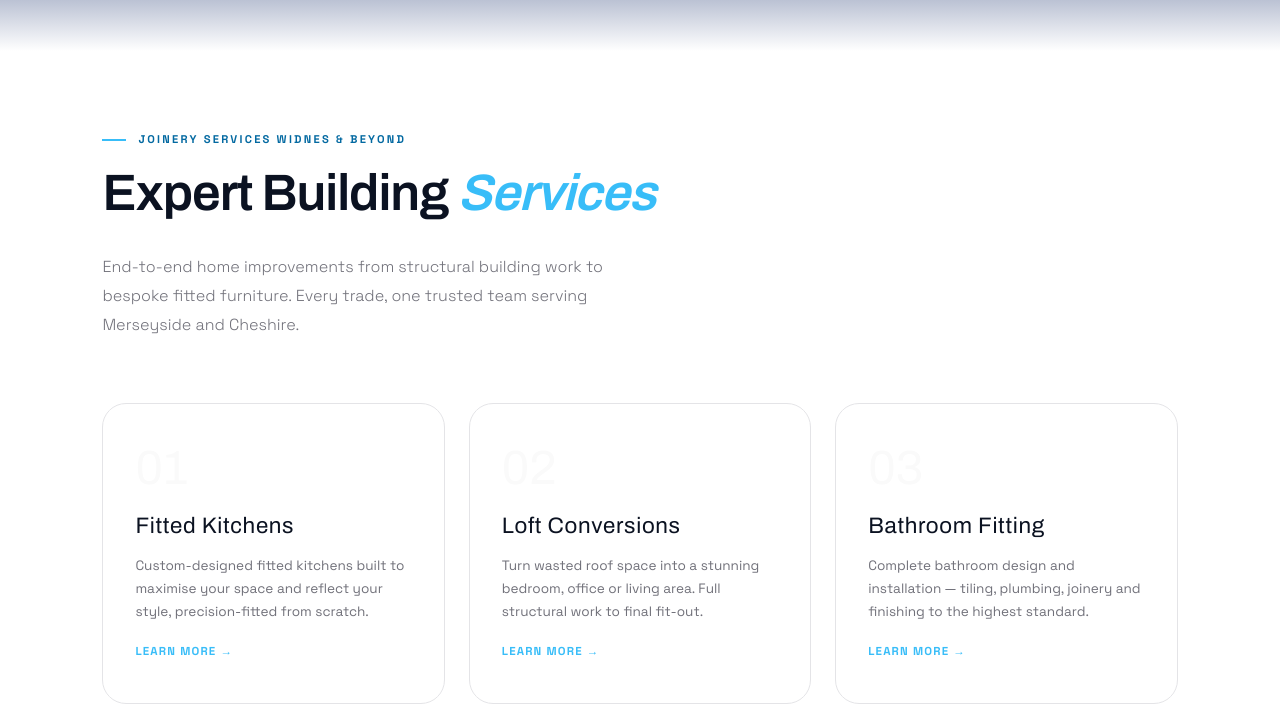
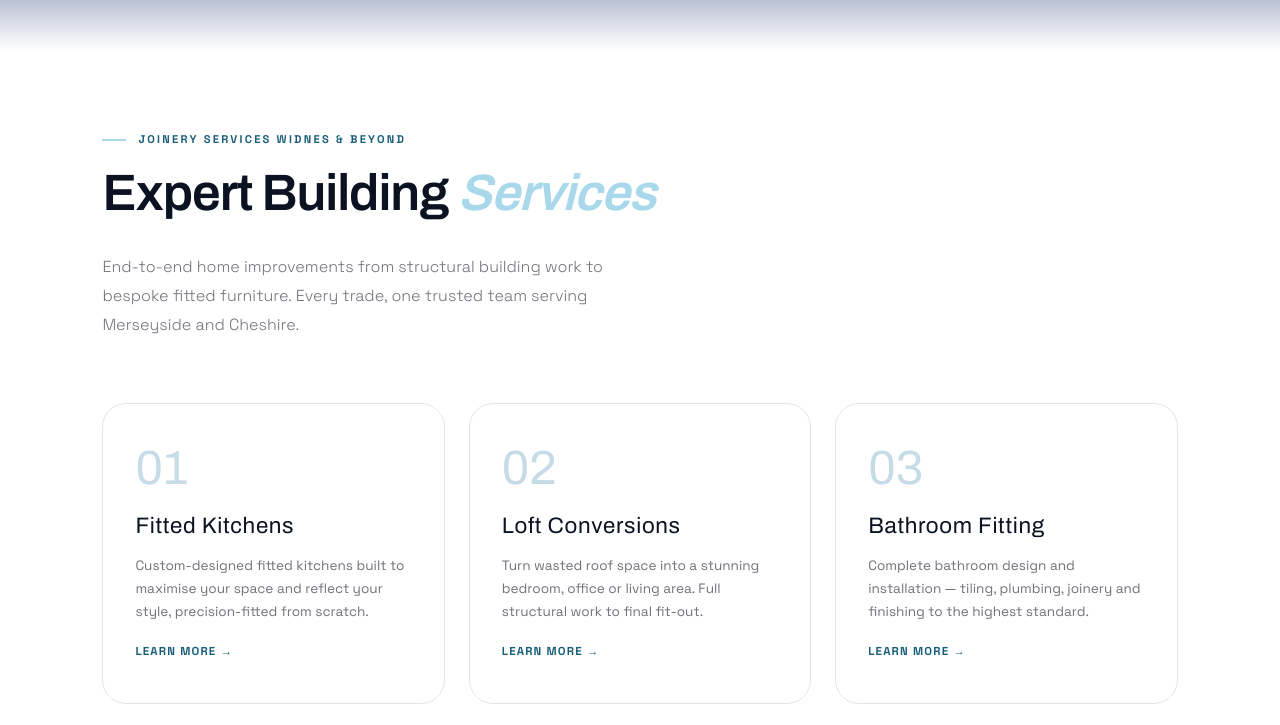
Before and after one commit to dazzae2008-del/eb-joinery, a website: page index.html in a window 1280 px wide. Shown: the part 820-1545 px from the top of the page. Drawn offline with Linux system fonts and the light colour scheme.

Commit message:
UI: Pastel blue rebrand — softer accent palette + text visibility fixes

```diff
--- a/style.css
+++ b/style.css
@@ -19,12 +19,14 @@
   --grey-mid: #e4e4e7;
   --grey-dark: #71717a;
 
-  --accent: #38bdf8;
-  /* High-contrast vibrant accent for dark backgrounds */
-  --accent-on-light: #0369a1;
-  /* Darker accent for on-light usage — contrast 5.9:1 on white */
-  --accent-dark: #0284c7;
-  --accent-light: #bae6fd;
+  --accent: #a8d8ea;
+  /* Soft pastel blue — for use on dark/navy backgrounds (hero, footer, badges) */
+  --accent-on-light: #1a5f7a;
+  /* Deep teal for text on white/light grey — contrast 5.8:1 on white */
+  --accent-dark: #1a7fa0;
+  /* Mid teal for interactive elements on light backgrounds */
+  --accent-light: #daeef6;
+  /* Very soft pastel wash for backgrounds/tints */
 
   --font-display: 'Archivo', sans-serif;
   --font-serif: 'Archivo', sans-serif;
@@ -127,7 +129,7 @@ nav {
 }
 
 .nav-logo span {
-  color: var(--accent);
+  color: var(--accent-on-light);
 }
 
 .nav-links {
@@ -271,7 +273,7 @@ main.hero-main {
   left: 0;
   width: 100%;
   height: 3px;
-  background: linear-gradient(90deg, var(--accent) 0%, #38bdf8 100%);
+  background: linear-gradient(90deg, var(--accent) 0%, var(--accent-dark) 100%);
 }
 
 .page-hero-eyebrow {
@@ -640,7 +642,7 @@ section {
 .service-number {
   font-family: var(--font-display);
   font-size: 3rem;
-  color: var(--grey-light);
+  color: #c5dce6;
   line-height: 1;
   margin-bottom: 1rem;
   transition: color 0.3s;
@@ -671,7 +673,7 @@ section {
   font-weight: 700;
   letter-spacing: 0.1em;
   text-transform: uppercase;
-  color: var(--accent);
+  color: var(--accent-on-light);
   text-decoration: none;
   margin-top: 1.2rem;
   transition: gap 0.2s;
```
